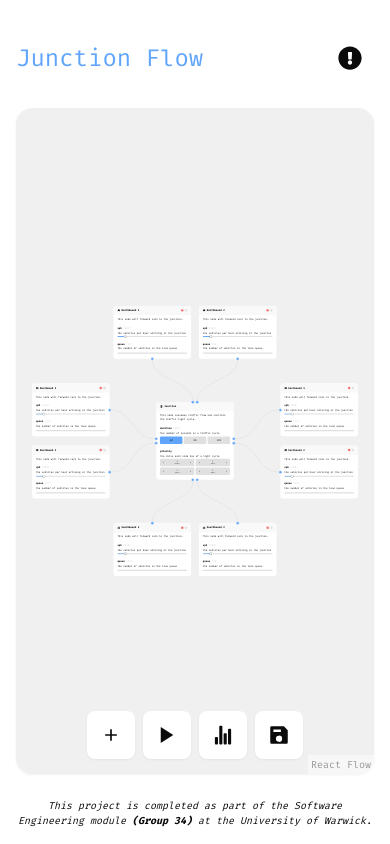
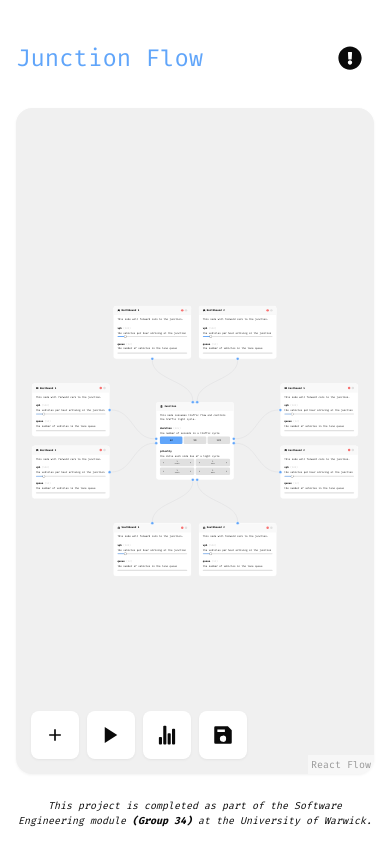
Before and after one commit to Astral-Lab/CS261, a React (Vite) app: page / in a window 390 px wide. Built offline with nearby package versions, Linux system fonts and the light colour scheme; a web font is replaced by a local one.

Commit message:
changed mobile toolbar pos

```diff
--- a/src/App.jsx
+++ b/src/App.jsx
@@ -165,7 +165,7 @@ export default function App() {
         className="rounded-2xl drop-shadow-sm"
         minZoom={0.01}
       >
-        <Panel position={isMobile ? "bottom-center" : "top-right"}>
+        <Panel position={isMobile ? "bottom-left" : "top-right"}>
           <ul className="flex gap-2">
             <ToolbarButton
                 icon={<RiAddLine size={DEFAULT_ICON_SIZE}/>}
```
